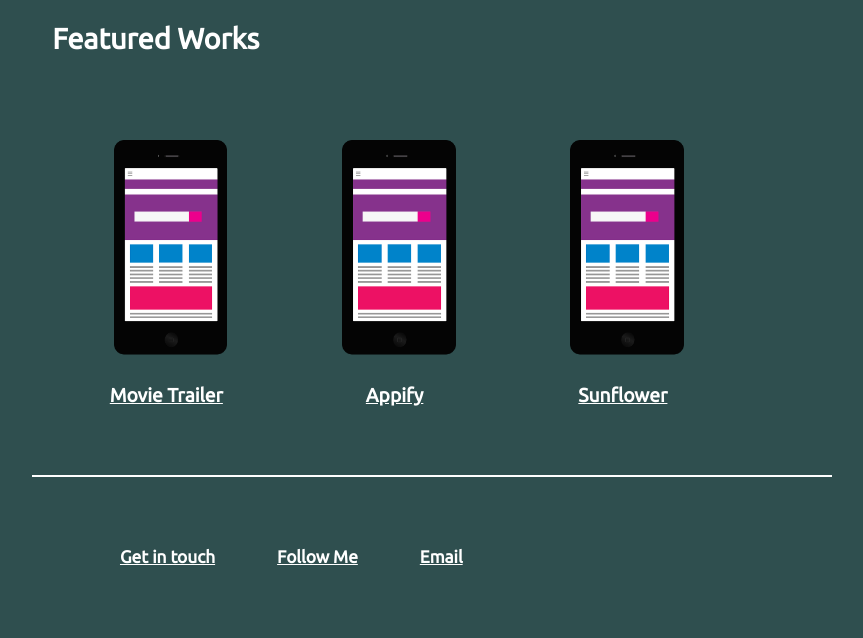
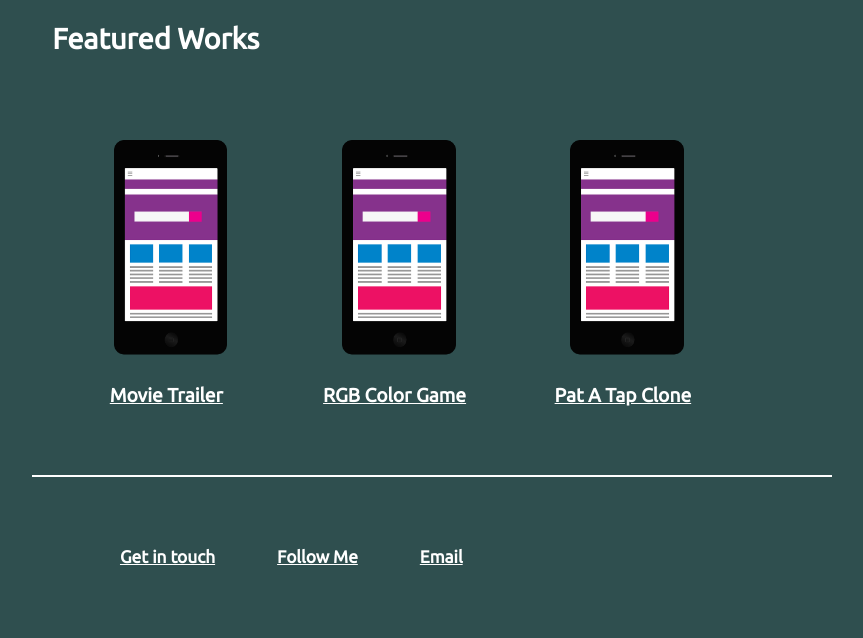
Before and after one commit to chiragsrvstv/chiragsrvstv.github.io, a plain HTML site: page index.html in a window 1280 px wide. Shown: the part 707-1345 px from the top of the page, without its empty margins (208-1071 px from the left). Drawn offline with Linux system fonts and the light colour scheme.

Commit message:
Updating contacts

```diff
--- a/index.html
+++ b/index.html
@@ -56,12 +56,12 @@
 				<div class="work-2">
 					<a href="https://github.com/chiragsrvstv">
 						<img class="work-2img" src="img/mobile-devices-2017982_960_720.jpg"
-						alt=""> Appify </a>
+						alt="">RGB Color Game </a>
 				</div>
 				<div class="work-3">
 					<a href="https://github.com/chiragsrvstv">
 						<img class="work-3img" src="img/mobile-devices-2017982_960_720.jpg"
-						alt=""> Sunflower </a>
+						alt=""> Pat A Tap Clone </a>
 				</div>
 
 			</section>
@@ -70,7 +70,7 @@
 
 			<footer class="footer">
 				<ul>
-					<li> <a href="#"> Get in touch </a> </li>
+					<li> <a href="https://www.linkedin.com/in/chiragsrvstv/"> Get in touch </a> </li>
 					<li> <a href="https://twitter.com/ChiragSrvstv"> Follow Me </a> </li>
 					<li> <a href="mailto:chirag.srivastava@live.com">	Email </a> </li>
 				</ul>
```
